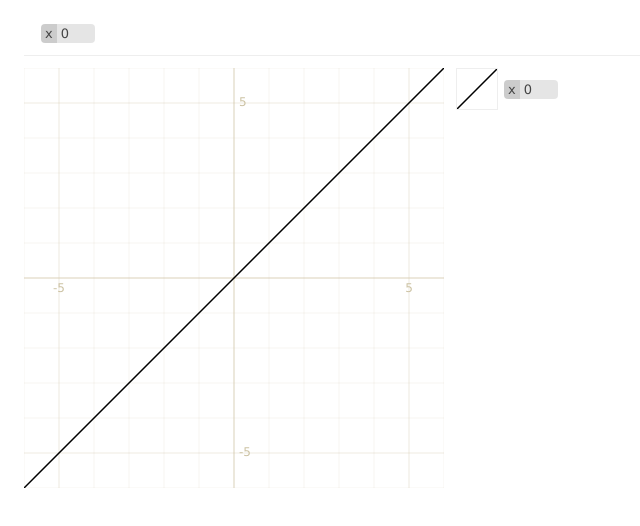
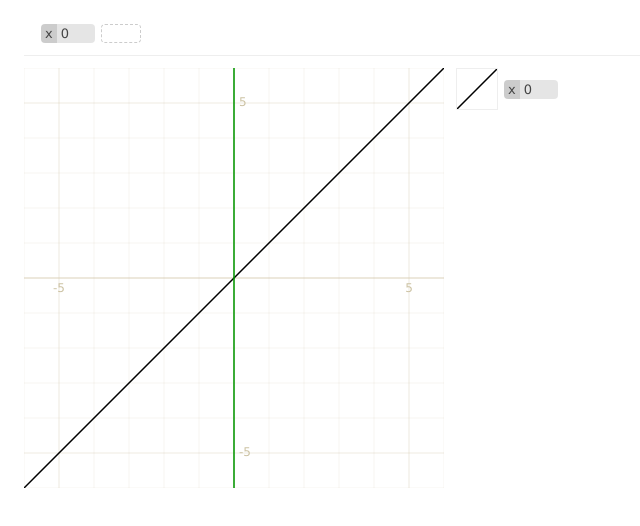
Before and after one commit to cdglabs/ShadershopLiteratePrototype, a website with bundled scripts: page index.html in a window 1280 px wide. Shown: the whole page, without its empty margins (0-640 px from the left). Built offline with nearby package versions, Linux system fonts and the light colour scheme.

Commit message:
CustomFn paramVariables: placeholder for adding a new one, also displaying them in green on the main plot

```diff
--- a/compiled/app.css
+++ b/compiled/app.css
@@ -3,7 +3,6 @@ body {
   font-family: "Lucida Sans Unicode", "Lucida Grande", sans-serif;
   font-size: 13px;
   color: #444;
-  cursor: default;
   margin: 0;
 }
 [contenteditable]:active,
@@ -127,6 +126,16 @@ canvas {
   top: 0px;
   left: 15px;
 }
+.ParamPlaceholder {
+  display: inline-block;
+  vertical-align: middle;
+  margin-left: 6px;
+  width: 30px;
+  height: 1em;
+  padding: 2px 4px;
+  border-radius: 4px;
+  border: 1px dashed #ccc;
+}
 .Variable {
   background-color: #fff;
   border-radius: 4px;
@@ -153,7 +162,8 @@ canvas {
   min-width: 11px;
 }
 .ActiveTransclusionDrop .Variable,
-.ActiveTransclusionDrop .ExprThumbnail {
+.ActiveTransclusionDrop .ExprThumbnail,
+.ActiveTransclusionDrop .ParamPlaceholder {
   box-shadow: 0px 0px 16px 0px rgba(0,153,204,0.5);
 }
 .TranscludeLinkIndicator {
@@ -239,7 +249,7 @@ canvas {
   opacity: 1;
 }
 .CreateRootExprButton {
-  margin-left: 6px;
+  margin-left: 12px;
 }
 .CreateRootExprButton {
   opacity: 0;
--- a/compiled/app.js
+++ b/compiled/app.js
@@ -801,7 +801,7 @@
 
 }).call(this);
 }, "util/canvas": function(exports, require, module) {(function() {
-  var canvasBounds, clear, drawCartesian, drawGrid, drawLine, drawVertical, lerp, ticks;
+  var canvasBounds, clear, drawCartesian, drawGrid, drawHorizontal, drawLine, drawVertical, lerp, ticks;
 
   lerp = util.lerp;
 
@@ -925,6 +925,18 @@
     cx = lerp(x, xMin, xMax, cxMin, cxMax);
     ctx.moveTo(cx, cyMin);
     return ctx.lineTo(cx, cyMax);
+  };
+
+  drawHorizontal = function(ctx, opts) {
+    var cxMax, cxMin, cy, cyMax, cyMin, y, yMax, yMin, _ref;
+    yMin = opts.yMin;
+    yMax = opts.yMax;
+    y = opts.y;
+    _ref = canvasBounds(ctx), cxMin = _ref.cxMin, cxMax = _ref.cxMax, cyMin = _ref.cyMin, cyMax = _ref.cyMax;
+    ctx.beginPath();
+    cy = lerp(y, yMin, yMax, cyMin, cyMax);
+    ctx.moveTo(cxMin, cy);
+    return ctx.lineTo(cxMax, cy);
   };
 
   ticks = function(spacing, min, max) {
@@ -1070,6 +1082,7 @@
     clear: clear,
     drawCartesian: drawCartesian,
     drawVertical: drawVertical,
+    drawHorizontal: drawHorizontal,
     drawGrid: drawGrid
   };
 
@@ -1341,21 +1354,9 @@
     render: function() {
       return R.div({
         className: "CustomFn"
-      }, R.div({
-        className: "CustomFnHeader"
-      }, R.TextFieldView({
-        className: "FnLabel",
-        value: this.customFn.getLabel(),
-        onInput: this.handleFnLabelInput
-      }), this.customFn.paramVariables.map((function(_this) {
-        return function(paramVariable) {
-          return R.div({
-            className: "Param"
-          }, R.VariableView({
-            variable: paramVariable
-          }));
-        };
-      })(this))), R.div({
+      }, R.CustomFnHeaderView({
+        customFn: this.customFn
+      }), R.div({
         className: "CustomFnDefinition"
       }, R.MainPlotView({
         customFn: this.customFn
@@ -1370,6 +1371,59 @@
         className: "CreateRootExprButton",
         onClick: this.handleCreateRootExprButtonClick
       })));
+    }
+  });
+
+  R.create("CustomFnHeaderView", {
+    propTypes: {
+      customFn: C.CustomFn
+    },
+    render: function() {
+      return R.div({
+        className: "CustomFnHeader"
+      }, R.TextFieldView({
+        className: "FnLabel",
+        value: this.customFn.getLabel(),
+        onInput: this.handleFnLabelInput
+      }), this.customFn.paramVariables.map((function(_this) {
+        return function(paramVariable) {
+          return R.div({
+            className: "Param"
+          }, R.VariableView({
+            variable: paramVariable
+          }));
+        };
+      })(this)), R.CustomFnParamPlaceholderView({
+        customFn: this.customFn
+      }));
+    }
+  });
+
+  R.create("CustomFnParamPlaceholderView", {
+    propTypes: {
+      customFn: C.CustomFn
+    },
+    handleTransclusionDrop: function(expr) {
+      var paramVariables;
+      if (!(expr instanceof C.Variable)) {
+        return;
+      }
+      paramVariables = this.customFn.paramVariables;
+      if (_.contains(paramVariables, expr)) {
+        return;
+      }
+      return paramVariables.push(expr);
+    },
+    render: function() {
+      var className;
+      className = R.cx({
+        ActiveTransclusionDrop: this === UI.activeTransclusionDropView
+      });
+      return R.span({
+        className: className
+      }, R.div({
+        className: "ParamPlaceholder"
+      }));
     }
   });
 
@@ -1423,10 +1477,14 @@
       bounds.yMin = (bounds.yMin - centerY) * scale + centerY;
       return bounds.yMax = (bounds.yMax - centerY) * scale + centerY;
     },
+    getDisplayVariables: function() {
+      return this.customFn.paramVariables;
+    },
     cursor: function() {
       return config.cursor.grab;
     },
     render: function() {
+      var variable;
       return R.div({
         className: "MainPlot",
         onMouseDown: this.handleMouseDown,
@@ -1438,7 +1496,55 @@
         customFn: this.customFn
       }), R.PlotView({
         expr: this.customFn.rootExprs[0]
-      }));
+      }), (function() {
+        var _i, _len, _ref, _results;
+        _ref = this.getDisplayVariables();
+        _results = [];
+        for (_i = 0, _len = _ref.length; _i < _len; _i++) {
+          variable = _ref[_i];
+          _results.push(R.PlotVariableView({
+            variable: variable
+          }));
+        }
+        return _results;
+      }).call(this));
+    }
+  });
+
+  R.create("PlotVariableView", {
+    propTypes: {
+      variable: C.Variable
+    },
+    drawFn: function(canvas) {
+      var bounds, ctx;
+      bounds = this.lookup("customFn").bounds;
+      ctx = canvas.getContext("2d");
+      util.canvas.clear(ctx);
+      if (this.variable.domain === "domain") {
+        util.canvas.drawVertical(ctx, {
+          xMin: bounds.xMin,
+          xMax: bounds.xMax,
+          x: this.variable.getValue()
+        });
+      } else if (this.variable.domain === "range") {
+        util.canvas.drawHorizontal(ctx, {
+          yMin: bounds.yMin,
+          yMax: bounds.yMax,
+          y: this.variable.getValue()
+        });
+      }
+      ctx.strokeStyle = "#090";
+      ctx.lineWidth = 1.5;
+      return ctx.stroke();
+    },
+    componentDidUpdate: function() {
+      return this.refs.canvas.draw();
+    },
+    render: function() {
+      return R.CanvasView({
+        drawFn: this.drawFn,
+        ref: "canvas"
+      });
     }
   });
 
--- a/src/style/style.styl
+++ b/src/style/style.styl
@@ -28,7 +28,6 @@ html, body
   font-size 13px
   // line-height 14px
   color #444
-  cursor default
   margin 0
 
 [contenteditable]:active, [contenteditable]:focus, button:active, button:focus
@@ -142,6 +141,14 @@ canvas
     top 0px
     left 15px
 
+.ParamPlaceholder
+  inline(middle)
+  margin-left 6px
+  width 30px
+  height 1em
+  padding 2px 4px
+  border-radius 4px
+  border 1px dashed #ccc
 
 
 .Variable
@@ -169,7 +176,7 @@ canvas
   min-width 11px // so +, -, *, and / line up
 
 .ActiveTransclusionDrop
-  .Variable, .ExprThumbnail
+  .Variable, .ExprThumbnail, .ParamPlaceholder
     box-shadow 0px 0px 16px 0px rgba(highlightColor, 0.5)
 
 
@@ -265,7 +272,7 @@ PlusButtonSize = 14px
 
 
 .CreateRootExprButton
-  margin-left 6px
+  margin-left 12px
 .CreateRootExprButton
   opacity 0
 .CustomFnDefinition:hover .CreateRootExprButton
--- a/todo.txt
+++ b/todo.txt
@@ -1,4 +1,5 @@
 Priorities
+  Display variables on main plot
   Direct manipulate variables
   Use custom fn's
 
@@ -14,6 +15,7 @@ Variable
     change domain
 
 CustomFn
+  Remove and reorder paramVariables
   Add new custom fn
 
 
@@ -47,6 +49,7 @@ Cleanup
   Will need to cleanup variable domain/range stuff when generalizing to more than R1 -> R1
   Still some awkwardness with transclusion trees where a variable will "snap" into its parent ExprNodeView
   Move ExprNodeView reordering logic to ExprTreeView
+  Unify startTransclude on VariableLabel and TranscludeLinkIndicator
 
 
 Optimization
```
Also changed, not shown: src/util/canvas.coffee (+14 -1 lines), src/view/CustomFnView.coffee (+77 -9 lines).
